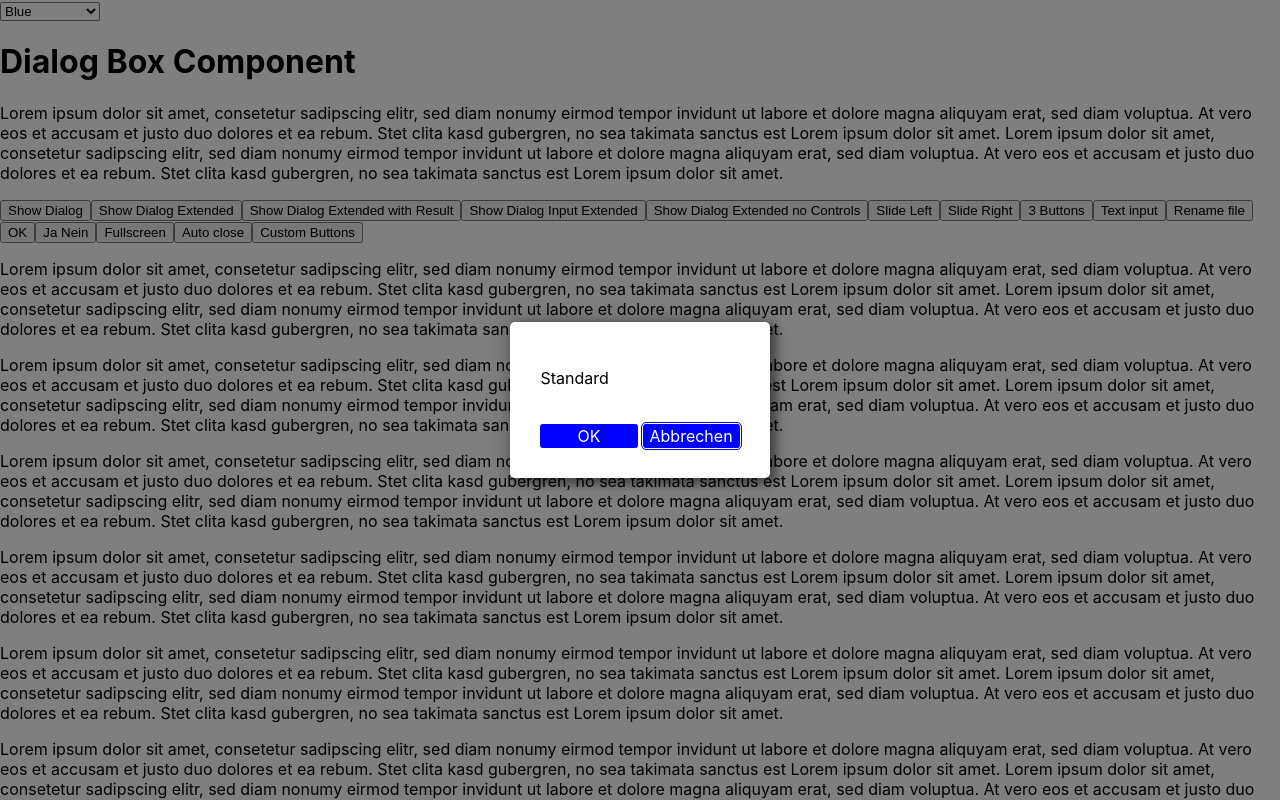
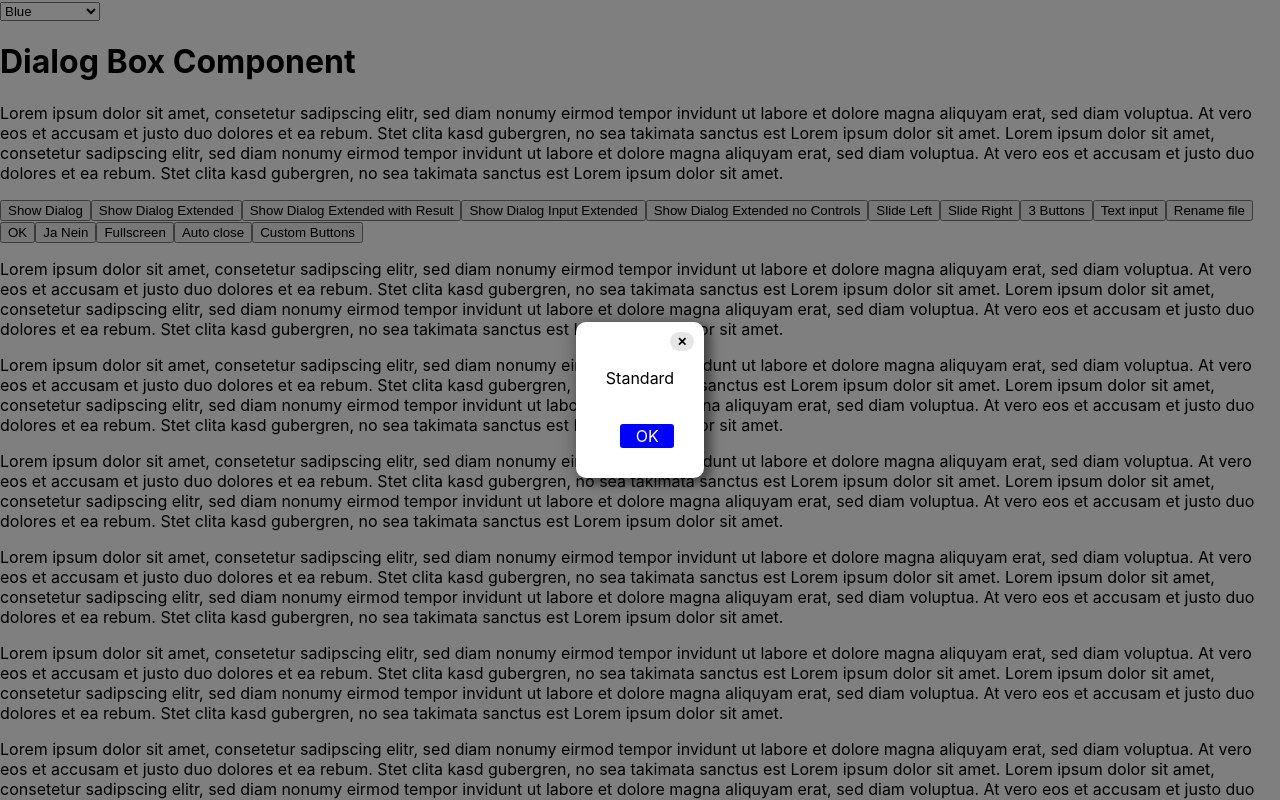
Before and after one commit to uriegel/web-dialog-react, a React (Vite) app: page / in a window 1280 px wide. Both pictures are taken after a click on the button "Show Dialog". Shown: the top 800 px of the page. Built offline with nearby package versions, Linux system fonts and the light colour scheme.

Commit message:
Cancel button as windows close button

```diff
--- a/package.json
+++ b/package.json
@@ -1,7 +1,7 @@
 {
   "name": "web-dialog-react",
   "type": "module",
-  "version": "5.0.0-beta1",
+  "version": "5.0.0-beta2",
   "description": "Web Dialog using React",
   "author": "uriegel",
   "license": "MIT",
--- a/src/component/DialogBox.css
+++ b/src/component/DialogBox.css
@@ -10,8 +10,6 @@
     --wdr-button-color: white;
     --wdr-button-padding: 2px 7px;
     --wdr-button-cornerradius: 3px;
-    --wdr-button-left-cornerradius: var(--wdr-button-cornerradius);
-    --wdr-button-right-cornerradius: var(--wdr-button-cornerradius);
     --wdr-button-bordercolor: transparent;
     --wdr-button-borderstyle: none;
     --wdr-button-borderwidth: 0px;
@@ -65,10 +63,11 @@
 }
 
 .wdr--dialog {
+    position: relative;
     display: flex;
     flex-direction: column;
     margin: 30px;
-    border-radius: 5px;
+    border-radius: 10px;
     color: var(--wdr-main-color);
     background-color: var(--wdr-main-background-color);
     z-index: 10;
@@ -116,6 +115,32 @@
     border-width: var(--wdr-button-borderwidth);
 }
 
+.wdr--cancel {
+    position: absolute;
+    user-select: none;
+    right: 0px;
+    top: 0px;
+
+    font-size: 12px;
+    font-weight: bold;
+    margin-right: 10px;
+    margin-top: 10px;
+    background-color: #e6e6e6;
+    border-radius: 18px;
+
+    text-align: center;
+    padding: var(--wdr-button-padding);
+    transition: background-color var(--wdr-animation-duration), outline-color 400ms;
+}
+
+.wdr--cancel:hover {
+    background-color: #dcdcdc;
+}
+
+.wdr--cancel:active {
+    background-color: #bebebe;
+}
+
 .wdr--button:hover {
     background-color: var(--wdr-button-hover-background-color);
 }
@@ -133,12 +158,11 @@
     border-radius: var(--wdr-button-cornerradius);
 }
 
-.wdr--buttons :first-child {
-    border-bottom-left-radius: var(--wdr-button-left-cornerradius);
+.wdr--buttons > .wdr--cancel {
+    border-radius: 18px;
 }
-.wdr--buttons :last-child {
-    border-bottom-right-radius: var(--wdr-button-right-cornerradius);
-}
+
+.wdr--buttons > .wdr--cancel  {
 
 .buttonFocused .wdr--button.default {
     outline-width: 0px;
--- a/src/component/DialogBox.tsx
+++ b/src/component/DialogBox.tsx
@@ -15,9 +15,7 @@ interface DialogBoxProps {
     defBtnOk?: boolean;
     defBtnYes?: boolean;
     defBtnNo?: boolean;
-    defBtnCancel?: boolean;
     btnOkText?: string
-    btnCancelText?: string
     btnYesText?: string
     btnNoText?: string
     slide?: Slide
@@ -37,7 +35,7 @@ export type DialogBoxHandle = {
 }
 
 const DialogBox = forwardRef<DialogBoxHandle, DialogBoxProps>(({ hidden, setShow, setResult, close, text, btnOk, btnCancel, btnNo, btnYes,
-    defBtnCancel, defBtnNo, defBtnOk, defBtnYes, btnOkText, btnCancelText, btnNoText, btnYesText,
+    defBtnNo, defBtnOk, defBtnYes, btnOkText, btnNoText, btnYesText,
     inputText, inputSpellCheck, inputSelectRange, slide, fullscreen, extension, onExtensionChanged, extensionProps}, ref) => {
 
     const dialog = useRef<HTMLDivElement>(null)
@@ -122,6 +120,8 @@ const DialogBox = forwardRef<DialogBoxHandle, DialogBoxProps>(({ hidden, setShow
                 focusIndex.current = focusables.current.length - 1
             const element = focusables.current[focusIndex.current]
             //eslint-disable-next-line @typescript-eslint/no-explicit-any
+            if (!element)
+                return true
             if (!(element as any).disabled) {
                 element.focus()
                 return true
@@ -215,9 +215,9 @@ const DialogBox = forwardRef<DialogBoxHandle, DialogBoxProps>(({ hidden, setShow
                                 : null
                             }
                             { btnCancel ? (
-                                <div className={`wdr--button${defBtnCancel ? " default" : ""}`}
+                                <div className={"wdr--cancel"}
                                         tabIndex={3} onClick={onCancel}>
-                                    { btnCancelText || "Abbrechen" }
+                                    { <span>&#10005;</span> }
                                 </div>)
                                 : null
                             }
--- a/src/component/DialogContainer.tsx
+++ b/src/component/DialogContainer.tsx
@@ -15,11 +15,11 @@ const DialogContainer = forwardRef<DialogHandle>((_, ref) => {
     const dialogBox = useRef<DialogBoxHandle>(null)
 
     useImperativeHandle(ref, () => ({
-        async showDialog<T>(settingsValue: Settings, makeResult?: (res: DialogResult) => T) {
+        async show(settingsValue: Settings) {
             settings.current = settingsValue
             setShow(true)
             const result = await new Promise<DialogResult>(res => resolveResult.current = res)
-            return (makeResult?.(result) ?? result) as T
+            return result
         },
         close() {
             dialogBox.current?.close()
@@ -50,9 +50,9 @@ const DialogContainer = forwardRef<DialogHandle>((_, ref) => {
     return show ? (
         <div className={`wdr--dialogroot${hidden ? " hidden" : ""}`} >
             <DialogBox ref={dialogBox} hidden={hidden} setShow={setShow} setResult={setResult} close={close} text={settings.current.text} btnCancel={settings.current.btnCancel}
-                btnNo={settings.current.btnNo} btnOk={settings.current.btnOk} btnYes={settings.current.btnYes} defBtnCancel={settings.current.defBtnCancel}
+                btnNo={settings.current.btnNo} btnOk={settings.current.btnOk} btnYes={settings.current.btnYes}
                 defBtnNo={settings.current.defBtnNo} defBtnOk={settings.current.defBtnOk} defBtnYes={settings.current.defBtnYes}
-                btnOkText={settings.current.btnOkText} btnCancelText={settings.current.btnCancelText} btnYesText={settings.current.btnYesText} btnNoText={settings.current.btnNoText}
+                btnOkText={settings.current.btnOkText} btnYesText={settings.current.btnYesText} btnNoText={settings.current.btnNoText}
                 fullscreen={settings.current.fullscreen} inputSelectRange={settings.current.inputSelectRange} inputSpellCheck={settings.current.inputSpellCheck}
                 inputText={settings.current.inputText} slide={settings.current.slide}
                 extension={settings.current.extension} onExtensionChanged={settings.current.onExtensionChanged} extensionProps={settings.current.extensionProps}
--- a/src/component/index.tsx
+++ b/src/component/index.tsx
@@ -24,9 +24,7 @@ export interface Settings {
     defBtnOk?: boolean
     defBtnYes?: boolean
     defBtnNo?: boolean
-    defBtnCancel?: boolean
     btnOkText?: string
-    btnCancelText?: string
     btnYesText?: string
     btnNoText?: string
     slide?: Slide
@@ -56,7 +54,7 @@ export type DialogResult = {
 }
 
 export type DialogHandle = {
-    showDialog: <T>(settings: Settings, makeResult?: (res: DialogResult)=>T)=>Promise<T>
+    show: (settings: Settings)=>Promise<DialogResult>
     close: ()=>void
 }
 
@@ -87,8 +85,9 @@ const WithDialog = ({ children }: WithDialogProps) => {
 
 export default WithDialog
 
-// TODO dialog.showDialog => show
+// TODO space
+// TODO > < navigate btns
+// TODO Cancel Windows
+// TODO 0-3 buttons with choosen text
 // TODO disable lint warnings
-// TODO Cancel is Cross top right
-// TODO 0-3 buttons with choosen text
 // TODO Animation in Commander especially copy dialog
```
Also changed, not shown: src/Content.tsx (+18 -28 lines).
